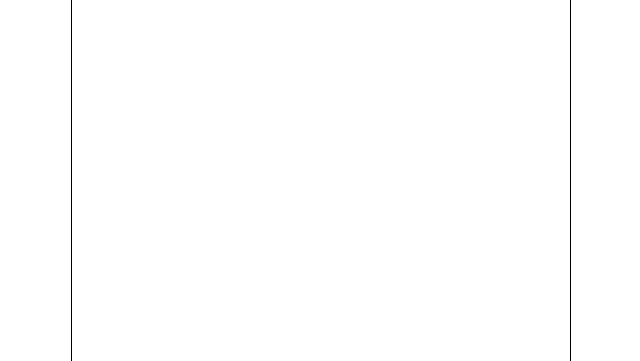
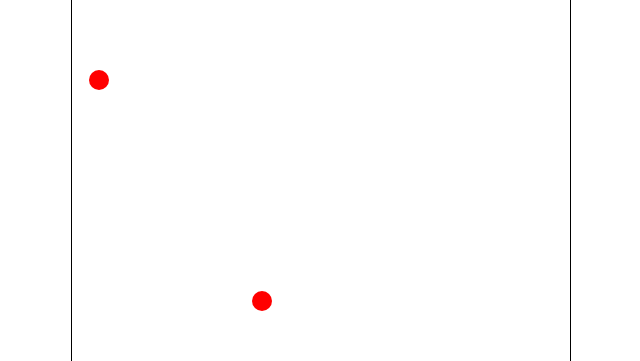
Before and after one commit to hyoni91/falling-catcher-game, a React (Vite) app: page / in a window 1280 px wide. Shown: the part 168-529 px from the top of the page, without its empty margins (319-959 px from the left). Built offline with nearby package versions, Linux system fonts and the light colour scheme.

Commit message:
item 낙하 생성

```diff
--- a/src/App.tsx
+++ b/src/App.tsx
@@ -1,27 +1,58 @@
 
-import {  useState } from 'react';
+import {  useCallback, useRef, useState } from 'react';
 import './App.css'
 import GameArea from './components/GameArea'
 import { useGameLoop } from './hooks/useGameLoop';
+import Item from './components/Item';
+
+// 定数の定義
+const ITEM_SIZE = 20;
+const SPAWN_INTERVAL = 1000; // ms 1秒ごとにアイテムを生成
 
 function App() {
 
-  const [y, setY] = useState(0);
+  const [items, setItems] = useState<{ id: number; x: number; y: number; speed: number }[]>([]);
+  const nextId = useRef(0);
+  const spawnTimer = useRef(0); // アイテム生成のタイマー(next idを生成する間の時間)
 
-  useGameLoop((dt) => {
-    setY(y => y + 100 * (dt/1000)); // dtを秒単位に変換してy座標を更新
-  });
+  const update = useCallback((dt: number) => {
+    spawnTimer.current += dt; // タイマーを更新
+    if (spawnTimer.current >= SPAWN_INTERVAL) {
+      spawnTimer.current = 0; // タイマーをリセット
+      const newItem = {
+        id: nextId.current++,
+        x: Math.random() * 400, // 0から400の範囲でランダムなX座標
+        y: 0, // Y座標は0からスタート
+        speed: Math.random() * (5 - 2) + 2, //  px/frame (60fpsで120-360px/s)
+        //  Math.random() * (max – min) + min 난수를 생성하는 공식
+
+        size: ITEM_SIZE
+      };
+      setItems((prevItems) => [...prevItems, newItem]); // 新しいアイテムを追加
+    }
+
+    setItems(prev =>
+      prev
+        .map(item => ({
+          ...item,
+          y: item.y + item.speed * (dt / (1000 / 60)), // dtを使ってアイテムのY座標を更新
+        }))
+        // 4) 画面下に過ぎたら自動的に削除 (Miss処理と連動可能)
+        .filter(item => item.y <= 600)
+    );
+
+  }, []);
+
+  useGameLoop(update); // ゲームループを開始
+
 
   return (
     <>
       <GameArea width={500} height={700}>
         <h1>ゲームエリア</h1>
-        <div style={{ position: 'absolute', left: 0, top: y }}>
-          <p>1</p>
-        </div>
-        <div style={{ position: 'absolute', left: 100, top: y-50 }}>
-          <p>2</p>
-        </div>
+        {items.map(item => (
+          <Item key={item.id} x={item.x} y={item.y} size={ITEM_SIZE} />
+        ))}
       </GameArea>
 
     </>
--- /dev/null
+++ b/src/components/Item.tsx
@@ -0,0 +1,25 @@
+// 画面に落ちてくるアイテムを表すコンポーネント
+import React from 'react';
+
+
+interface ItemProps {
+  x: number; // アイテムのX座標
+  y: number; // アイテムのY座標
+  size: number; // アイテムのサイズ
+}
+
+export default function Item({ x, y, size }: ItemProps) {
+  return (
+    <div
+      style={{
+        position: 'absolute',
+        top: y,
+        left: x,
+        width: size,
+        height: size,
+        backgroundColor: 'red',     // イメージの代わりに赤い四角形を使用（変更可能）
+        borderRadius: '50%',        // 丸い形
+      }}
+    />
+    );
+}
--- a/src/hooks/useGameLoop.ts
+++ b/src/hooks/useGameLoop.ts
@@ -5,7 +5,6 @@ import { useEffect, useRef } from "react";
 // update関数を受け取り、ゲームループを実行するカスタムフック
 export function useGameLoop(update:(dt:number)=> void){
 
-    // フレームごとの参照を保持するためのuseRefフック
     // frameRefは現在のフレームIDを保持し、lastTimeRefは前回の更新時の時間を保持する
     // performance.now()は現在の時間をミリ秒単位で取得する
     const frameRef = useRef<number>(undefined);
```
